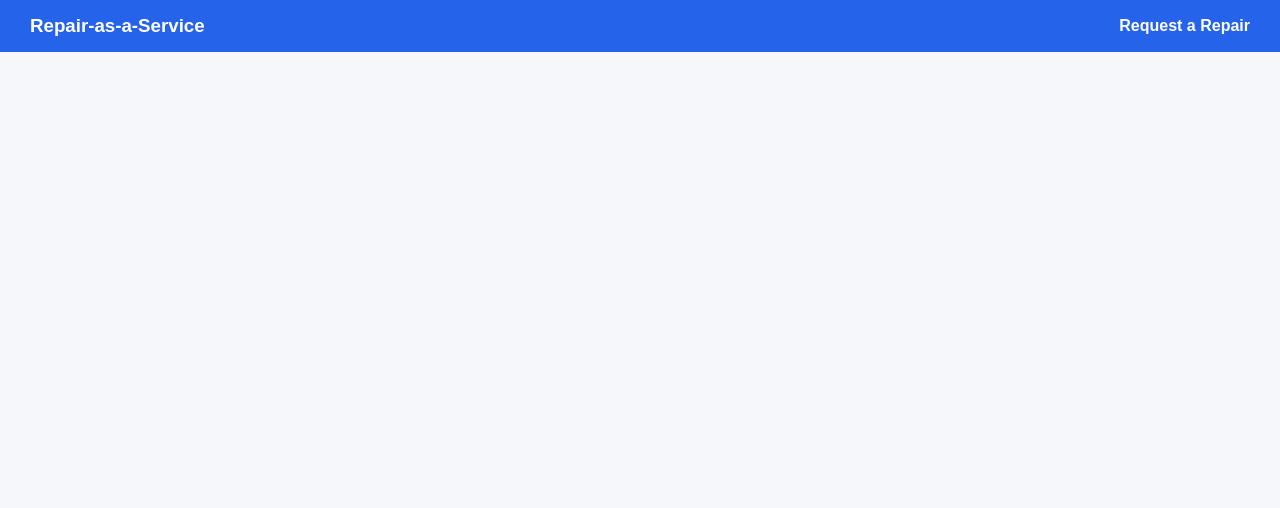
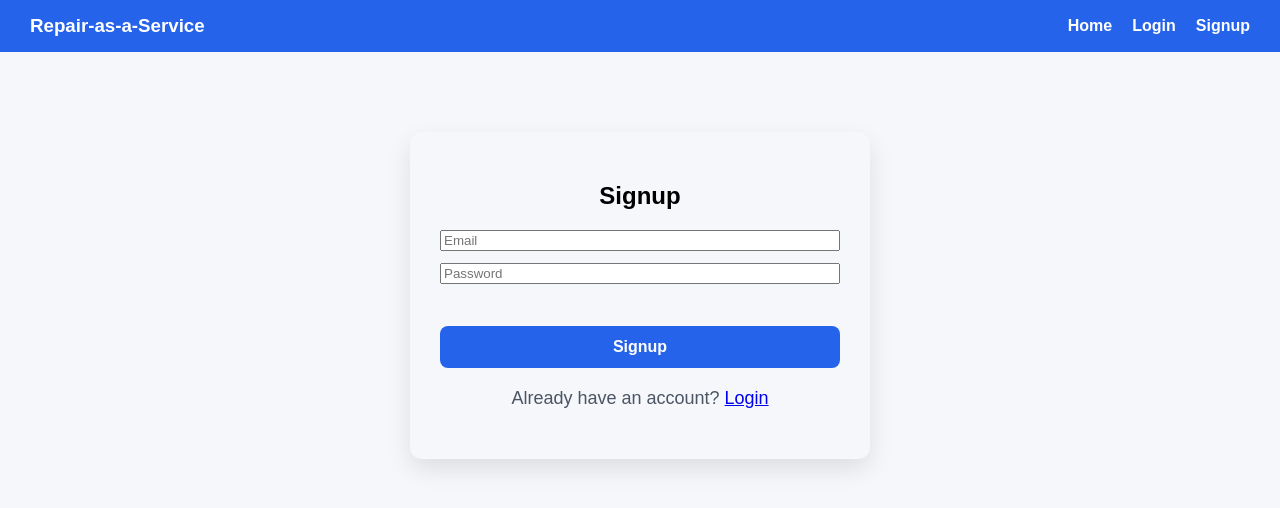
Before and after one commit to sandeepreddy2005/repair-as-a-service, a React (Create React App) app in the folder frontend/: page /signup in a window 1280 px wide. Shown: the top 508 px of the page. Built offline with nearby package versions, Linux system fonts and the light colour scheme.

Commit message:
Add login and signup flow before repair request

```diff
--- a/frontend/src/App.js
+++ b/frontend/src/App.js
@@ -3,6 +3,11 @@ import Home from "./pages/Home";
 import RequestRepair from "./pages/RequestRepair";
 import Navbar from "./components/Navbar";
 import "./App.css";
+import Login from "./pages/Login";
+import Signup from "./pages/Signup";
+
+
+
 
 function App() {
   return (
@@ -11,6 +16,10 @@ function App() {
       <Routes>
         <Route path="/" element={<Home />} />
         <Route path="/request" element={<RequestRepair />} />
+        <Route path="/login" element={<Login />} />
+        <Route path="/signup" element={<Signup />} />
+
+
 
       </Routes>
     </BrowserRouter>
--- a/frontend/src/components/Navbar.js
+++ b/frontend/src/components/Navbar.js
@@ -1,13 +1,39 @@
-import { Link } from "react-router-dom";
+import { Link, useNavigate } from "react-router-dom";
 
 function Navbar() {
+  const navigate = useNavigate();
+  const isLoggedIn = !!localStorage.getItem("token");
+
+  function handleLogout() {
+    localStorage.removeItem("token");
+    navigate("/login");
+  }
+
   return (
     <nav style={styles.nav}>
       <h3 style={styles.logo}>Repair-as-a-Service</h3>
+
       <div>
-        <Link to="/request" style={styles.link}>
-          Request a Repair
-        </Link>
+        <Link to="/" style={styles.link}>Home</Link>
+
+        {!isLoggedIn && (
+          <>
+            <Link to="/login" style={styles.link}>Login</Link>
+            <Link to="/signup" style={styles.link}>Signup</Link>
+          </>
+        )}
+
+        {isLoggedIn && (
+          <>
+            <Link to="/request" style={styles.link}>
+              Request a Repair
+            </Link>
+
+            <button onClick={handleLogout} style={styles.logout}>
+              Logout
+            </button>
+          </>
+        )}
       </div>
     </nav>
   );
@@ -31,6 +57,16 @@ const styles = {
     textDecoration: "none",
     fontWeight: "bold",
   },
+  logout: {
+    marginLeft: "20px",
+    padding: "6px 14px",
+    borderRadius: "6px",
+    border: "none",
+    cursor: "pointer",
+    fontWeight: "bold",
+    backgroundColor: "#ef4444",
+    color: "white",
+  },
 };
 
 export default Navbar;
--- /dev/null
+++ b/frontend/src/pages/Login.js
@@ -0,0 +1,76 @@
+import { useState } from "react";
+import { useNavigate, Link } from "react-router-dom";
+
+function Login() {
+  const [email, setEmail] = useState("");
+  const [password, setPassword] = useState("");
+  const navigate = useNavigate();
+
+  function handleLogin(e) {
+    e.preventDefault();
+
+    if (!email || !password) {
+      alert("Please enter all fields");
+      return;
+    }
+
+    // Simple frontend auth
+    localStorage.setItem("loggedIn", "true");
+    navigate("/request");
+  }
+
+  return (
+    <div style={styles.container}>
+      <h2>Login</h2>
+
+      <form onSubmit={handleLogin} style={styles.form}>
+        <input
+          type="email"
+          placeholder="Email"
+          value={email}
+          onChange={(e) => setEmail(e.target.value)}
+        />
+
+        <input
+          type="password"
+          placeholder="Password"
+          value={password}
+          onChange={(e) => setPassword(e.target.value)}
+        />
+
+        <button style={styles.button}>Login</button>
+      </form>
+
+      <p>
+        New user? <Link to="/signup">Create account</Link>
+      </p>
+    </div>
+  );
+}
+
+const styles = {
+  container: {
+    maxWidth: "400px",
+    margin: "80px auto",
+    padding: "30px",
+    borderRadius: "12px",
+    boxShadow: "0 10px 25px rgba(0,0,0,0.1)",
+    textAlign: "center",
+  },
+  form: {
+    display: "flex",
+    flexDirection: "column",
+    gap: "12px",
+  },
+  button: {
+    padding: "12px",
+    backgroundColor: "#2563eb",
+    color: "white",
+    border: "none",
+    borderRadius: "8px",
+    fontWeight: "bold",
+    cursor: "pointer",
+  },
+};
+
+export default Login;
--- a/frontend/src/pages/RequestRepair.js
+++ b/frontend/src/pages/RequestRepair.js
@@ -1,6 +1,15 @@
-import { useState } from "react";
+import { useState, useEffect } from "react";
 
 function RequestRepair() {
+
+  // 🔐 STEP 4: PROTECT PAGE
+  useEffect(() => {
+    const token = localStorage.getItem("token");
+    if (!token) {
+      window.location.href = "/login";
+    }
+  }, []);
+
   const [formData, setFormData] = useState({
     customerName: "",
     phone: "",
@@ -37,7 +46,10 @@ function RequestRepair() {
         "https://repair-as-a-service-backend.onrender.com/repair-request",
         {
           method: "POST",
-          headers: { "Content-Type": "application/json" },
+          headers: {
+            "Content-Type": "application/json",
+            Authorization: localStorage.getItem("token"), // 🔐 JWT TOKEN
+          },
           body: JSON.stringify(formData),
         }
       );
--- /dev/null
+++ b/frontend/src/pages/Signup.js
@@ -0,0 +1,76 @@
+import { useState } from "react";
+import { Link, useNavigate } from "react-router-dom";
+
+function Signup() {
+  const [email, setEmail] = useState("");
+  const [password, setPassword] = useState("");
+  const navigate = useNavigate();
+
+  function handleSignup(e) {
+    e.preventDefault();
+
+    if (!email || !password) {
+      alert("Please enter all fields");
+      return;
+    }
+
+    // Simulate signup success
+    alert("Account created successfully!");
+    navigate("/login");
+  }
+
+  return (
+    <div style={styles.container}>
+      <h2>Signup</h2>
+
+      <form onSubmit={handleSignup} style={styles.form}>
+        <input
+          type="email"
+          placeholder="Email"
+          value={email}
+          onChange={(e) => setEmail(e.target.value)}
+        />
+
+        <input
+          type="password"
+          placeholder="Password"
+          value={password}
+          onChange={(e) => setPassword(e.target.value)}
+        />
+
+        <button style={styles.button}>Signup</button>
+      </form>
+
+      <p>
+        Already have an account? <Link to="/login">Login</Link>
+      </p>
+    </div>
+  );
+}
+
+const styles = {
+  container: {
+    maxWidth: "400px",
+    margin: "80px auto",
+    padding: "30px",
+    borderRadius: "12px",
+    boxShadow: "0 10px 25px rgba(0,0,0,0.1)",
+    textAlign: "center",
+  },
+  form: {
+    display: "flex",
+    flexDirection: "column",
+    gap: "12px",
+  },
+  button: {
+    padding: "12px",
+    backgroundColor: "#2563eb",
+    color: "white",
+    border: "none",
+    borderRadius: "8px",
+    fontWeight: "bold",
+    cursor: "pointer",
+  },
+};
+
+export default Signup;
```
